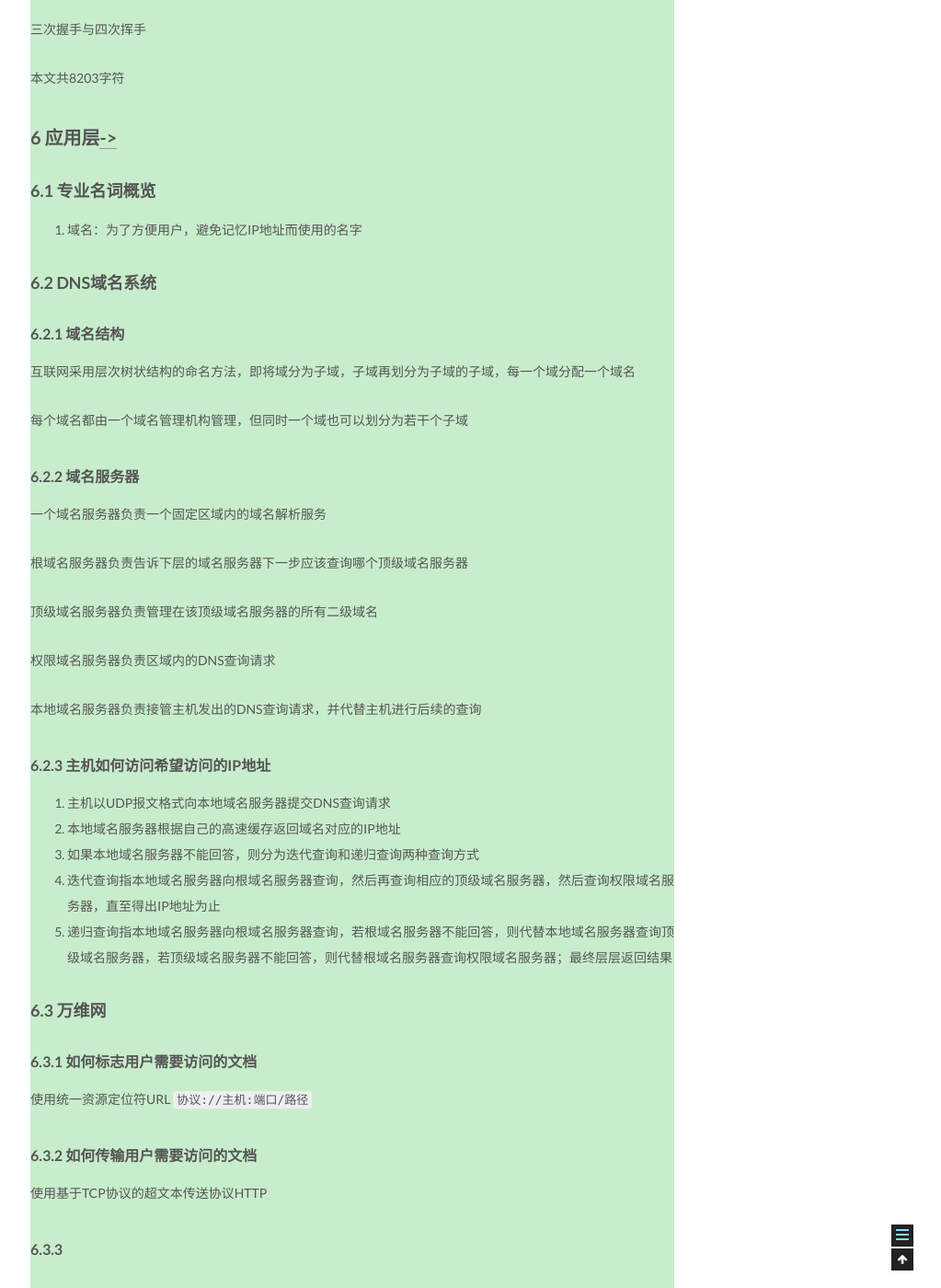
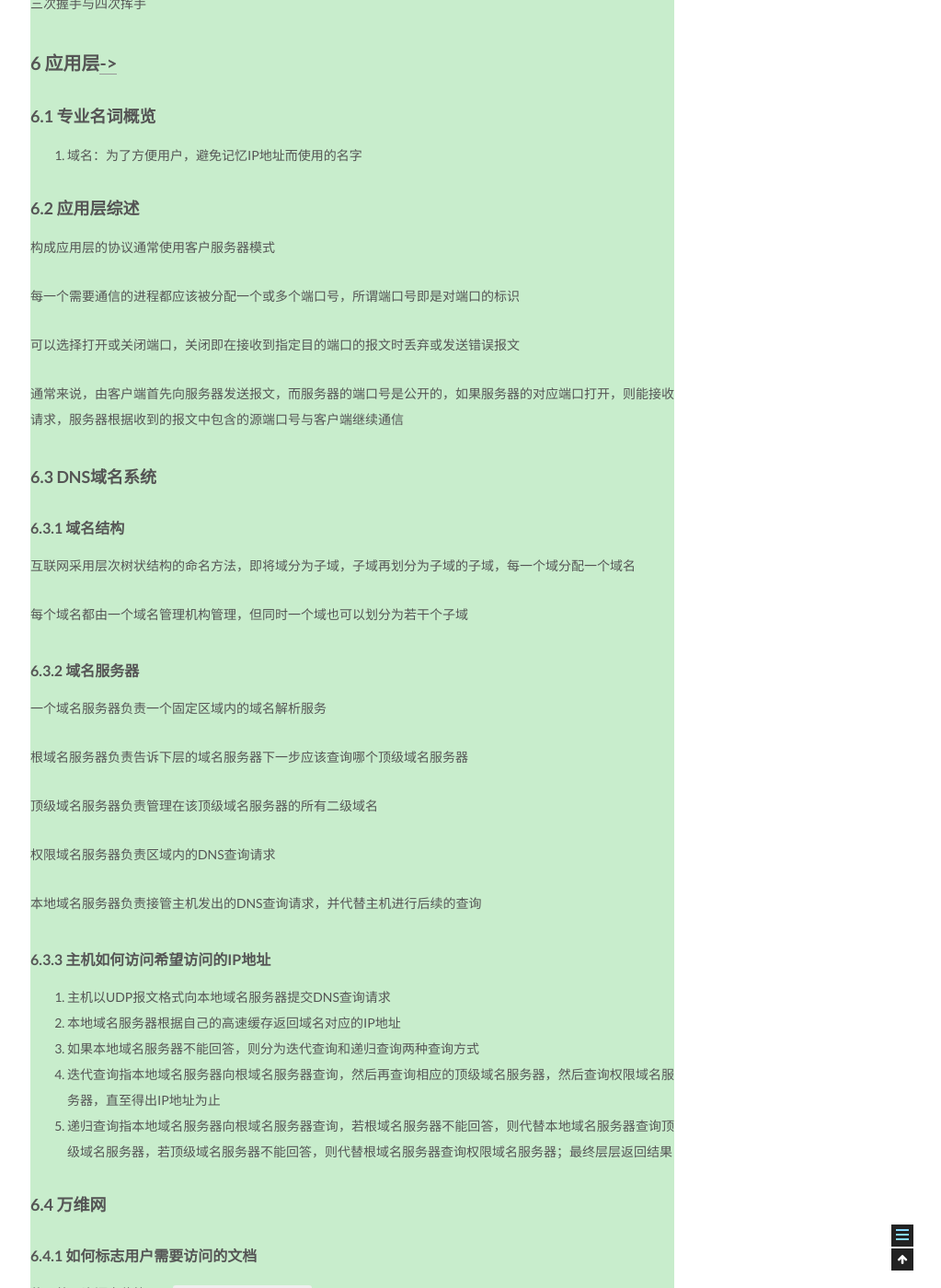
Before and after one commit to ONLYUNIVERSE/ONLYUNIVERSE.github.io, a Jekyll site: the page built from _posts/2020-11-15-计算机网络综述.md, in a window 1280 px wide and 1400 px high, scrolled down 10750 px. Shown: the whole window at 92% size, without its empty margins (257-1280 px from the left). Built offline with Jekyll 4.4.1, drawn with Linux system fonts in a browser that asks for light colours; formulas are drawn with MathJax 3; some of the changed text lies outside the part shown.

Commit message:
Update 2020-11-15-计算机网络综述.md

````diff
--- a/_posts/2020-11-15-计算机网络综述.md
+++ b/_posts/2020-11-15-计算机网络综述.md
@@ -304,23 +304,31 @@ TCP封装的报文由IP协议进行传输，但IP协议并不保证可靠传输
 
 三次握手与四次挥手
 
-本文共{{ page.content | strip_html | strip_newlines | remove: " " | size }}字符
-
 ## 6 应用层[->](https://onlyuniverse.github.io/2020/09/09/%E5%BA%94%E7%94%A8%E5%B1%82/)
 
 ### 6.1 专业名词概览
 
 1. 域名：为了方便用户，避免记忆IP地址而使用的名字
 
-### 6.2 DNS域名系统
+### 6.2 应用层综述
 
-#### 6.2.1 域名结构
+构成应用层的协议通常使用客户服务器模式
+
+每一个需要通信的进程都应该被分配一个或多个端口号，所谓端口号即是对端口的标识
+
+可以选择打开或关闭端口，关闭即在接收到指定目的端口的报文时丢弃或发送错误报文
+
+通常来说，由客户端首先向服务器发送报文，而服务器的端口号是公开的，如果服务器的对应端口打开，则能接收请求，服务器根据收到的报文中包含的源端口号与客户端继续通信
+
+### 6.3 DNS域名系统
+
+#### 6.3.1 域名结构
 
 互联网采用层次树状结构的命名方法，即将域分为子域，子域再划分为子域的子域，每一个域分配一个域名
 
 每个域名都由一个域名管理机构管理，但同时一个域也可以划分为若干个子域
 
-#### 6.2.2 域名服务器
+#### 6.3.2 域名服务器
 
 一个域名服务器负责一个固定区域内的域名解析服务
 
@@ -332,7 +340,7 @@ TCP封装的报文由IP协议进行传输，但IP协议并不保证可靠传输
 
 本地域名服务器负责接管主机发出的DNS查询请求，并代替主机进行后续的查询
 
-#### 6.2.3 主机如何访问希望访问的IP地址
+#### 6.3.3 主机如何访问希望访问的IP地址
 
 1. 主机以UDP报文格式向本地域名服务器提交DNS查询请求
 2. 本地域名服务器根据自己的高速缓存返回域名对应的IP地址
@@ -340,14 +348,28 @@ TCP封装的报文由IP协议进行传输，但IP协议并不保证可靠传输
 4. 迭代查询指本地域名服务器向根域名服务器查询，然后再查询相应的顶级域名服务器，然后查询权限域名服务器，直至得出IP地址为止
 5. 递归查询指本地域名服务器向根域名服务器查询，若根域名服务器不能回答，则代替本地域名服务器查询顶级域名服务器，若顶级域名服务器不能回答，则代替根域名服务器查询权限域名服务器；最终层层返回结果
 
-### 6.3 万维网
+### 6.4 万维网
 
-#### 6.3.1 如何标志用户需要访问的文档
+#### 6.4.1 如何标志用户需要访问的文档
 
 使用统一资源定位符URL ```协议://主机:端口/路径```
 
-#### 6.3.2 如何传输用户需要访问的文档
+#### 6.4.2 如何传输用户需要访问的文档
 
 使用基于TCP协议的超文本传送协议HTTP
 
-#### 6.3.3
+### 6.5 电子邮件
+
+#### 6.5.1 基于用户代理软件的邮件传输
+
+1. 邮件发送方与邮件接收方都有自己的用户代理，用户代理负责提供用户编辑邮件的环境
+2. 邮件编辑好后，用户代理通过邮件发送协议发送给发送方的邮件服务器
+3. 邮件服务器将收到的邮件依次发送给接收方邮件服务器
+4. 接收方邮件服务器收到邮件后，交付给相应的进程
+5. 接收人希望查看邮件时，使用邮件读取协议读取收到的邮件
+
+#### 6.5.2 邮件发送协议
+
+SMTP(简单邮件传送协议)
+
+本文共{{ page.content | strip_html | strip_newlines | remove: " " | size }}字符
````
Also changed, not shown: other parts of _posts/2020-11-15-计算机网络综述.md (+2 -2 lines).
